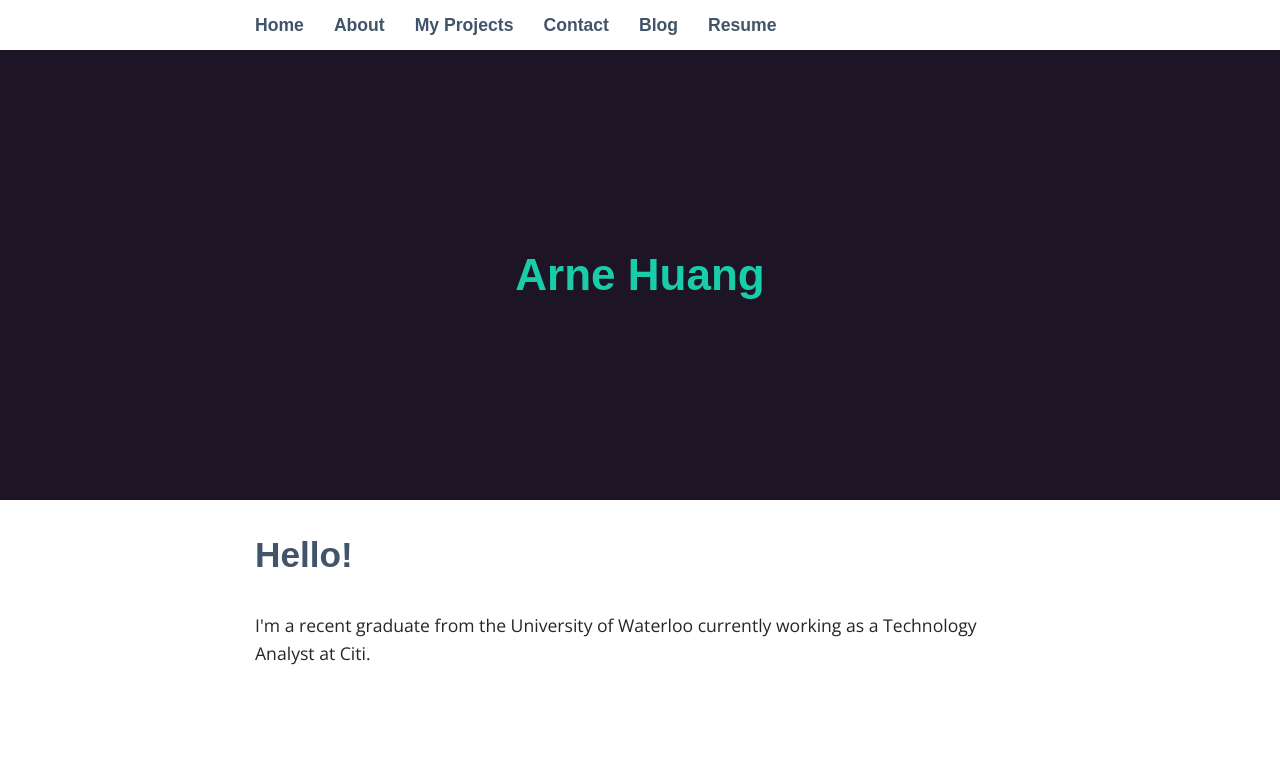
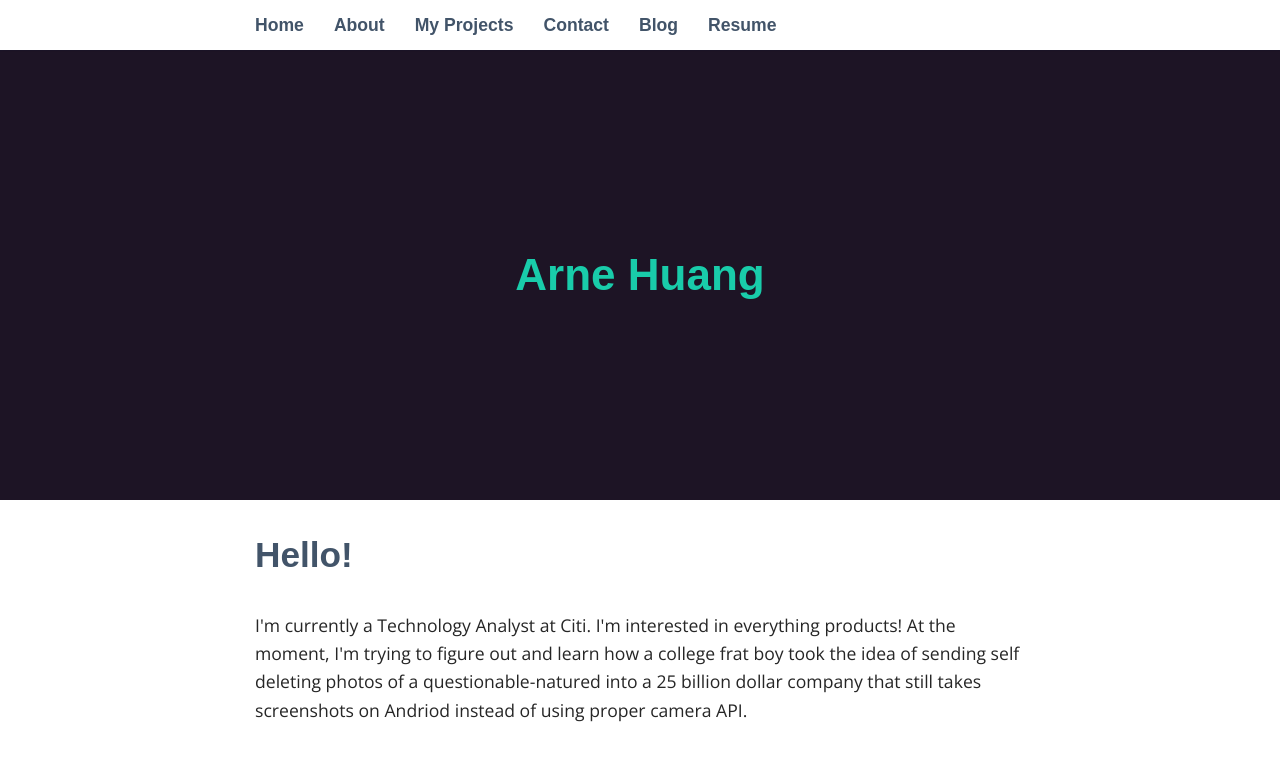
Before and after one commit to arnehuang/arnehuang.github-io, a Jekyll site: the page built from index.html, in a window 1280 px wide. Shown: the top 761 px of the page. Built offline with Jekyll 4.4.1, drawn with Linux system fonts in a browser that asks for light colours; some web fonts are replaced.

Commit message:
Update index.html

```diff
--- a/index.html
+++ b/index.html
@@ -3,4 +3,4 @@ layout: default
 ---
 
   <h2>Hello!</h2>
-  I'm a recent graduate from the University of Waterloo currently working as a Technology Analyst at Citi.
+  I'm currently a Technology Analyst at Citi. I'm interested in everything products! At the moment, I'm trying to figure out and learn how a college frat boy took the idea of sending self deleting photos of a questionable-natured into a 25 billion dollar company that still takes screenshots on Andriod instead of using proper camera API.
```
